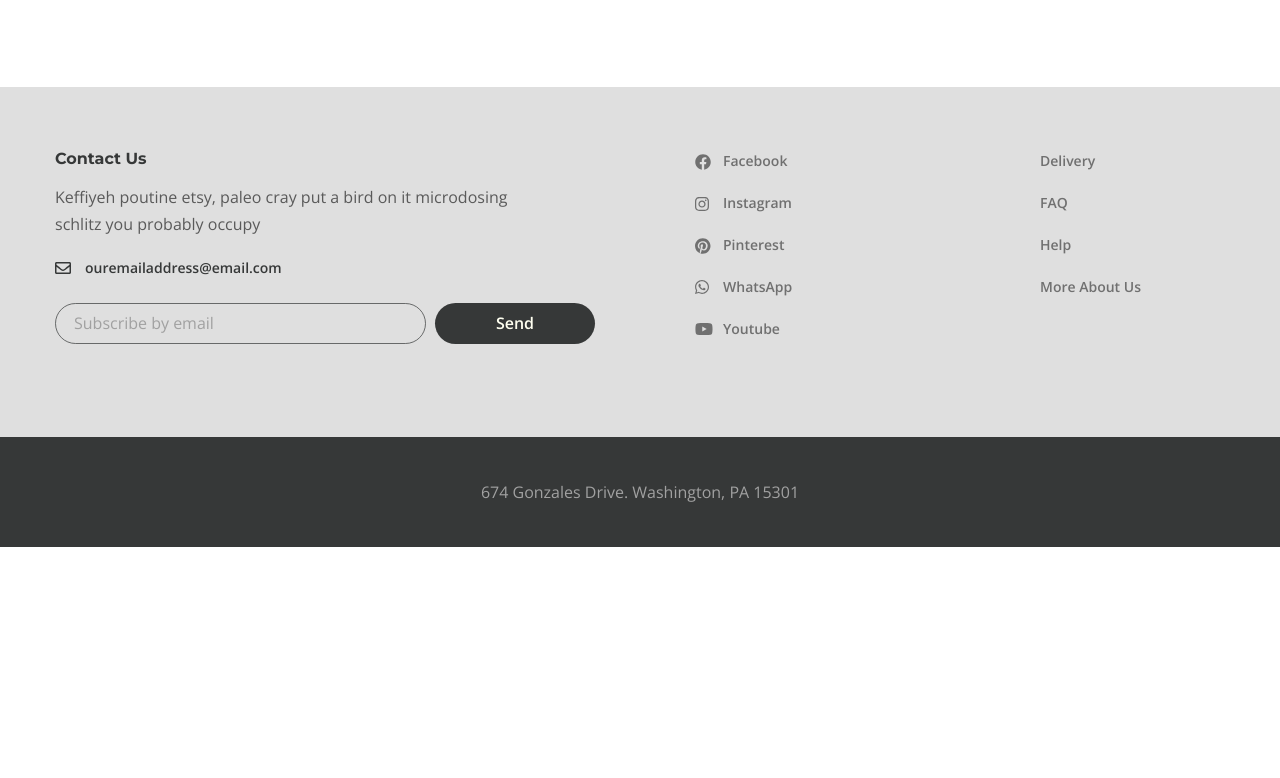
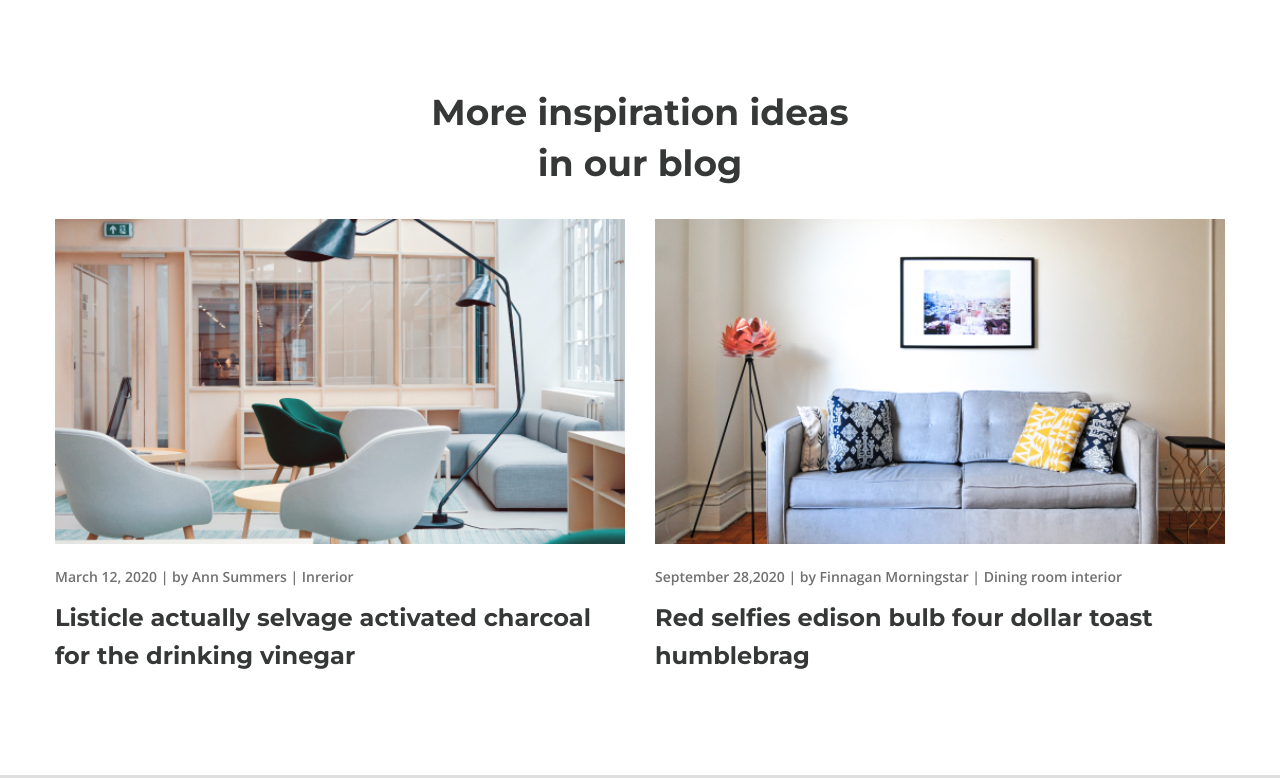
Before and after one commit to ELegek/Desire, a website: page app/index.html in a window 1280 px wide. Shown: the part 3947-4725 px from the top of the page. Before the commit the page ends 4494 px from the top, so only its background shows below. Drawn offline with nearby package versions, Linux system fonts and the light colour scheme.

Commit message:
section blog-box and index page

```diff
--- a/app/index.html
+++ b/app/index.html
@@ -317,6 +317,41 @@
 				</div>
 			</div>
 
+			<section class="blog-box">
+				<div class="container">
+					<h3 class="blog-box__title">More inspiration ideas in our blog</h3>
+					<div class="blog-box__items">
+						<div class="blog-box__item">
+							<a class="blog-box__img-link" href="#">
+								<img class="blog-box__img" src="images/blog/1.jpg" alt="">
+							</a>
+							<div class="blog-box__links">
+								<span class="blog-box__date">March 12, 2020 </span> |
+								<a class="blog-box__author" href="#">by Ann Summers</a> |
+								<a class="blog-box__theme" href="#">Inrerior </a>
+							</div>
+							<a class="blog-box__item-titlelink" href="#">
+								<h4 class="blog-box__item-title">Listicle actually selvage activated charcoal for the
+									drinking vinegar </h4>
+							</a>
+						</div>
+						<div class="blog-box__item">
+							<a class="blog-box__img-link" href="#">
+								<img class="blog-box__img" src="images/blog/2.jpg" alt="">
+							</a>
+							<div class="blog-box__links">
+								<span class="blog-box__date">September 28,2020</span> |
+								<a class="blog-box__author" href="#">by Finnagan Morningstar</a> |
+								<a class="blog-box__theme" href="#">Dining room interior</a>
+							</div>
+							<a class="blog-box__item-titlelink" href="#">
+								<h4 class="blog-box__item-title">Red selfies edison bulb four dollar toast humblebrag
+								</h4>
+							</a>
+						</div>
+					</div>
+				</div>
+			</section>
 		</main>
 
 		<footer class="footer">
--- a/app/scss/style.scss
+++ b/app/scss/style.scss
@@ -607,3 +607,54 @@
         max-height: 1150px;
     }
 }
+
+// Blog-box
+
+.blog-box {
+    padding-bottom: 100px;
+
+    &__title {
+        color: $title;
+        @extend %title-font;
+        font-size: 36px;
+        line-height: 51px;
+        margin: 0 auto 30px;
+        text-align: center;
+        max-width: 430px;
+    }
+
+    &__img {
+        width: 100%;
+    }
+
+    &__items {
+        display: grid;
+        grid-template-columns: 1fr 1fr;
+        grid-gap: 30px;
+    }
+
+    &__img-link {
+        margin-bottom: 19px;
+        display: block;
+    }
+
+    &__links {
+        margin-bottom: 9px;
+        font-size: 14px;
+        font-weight: 600;
+        color: #707070;
+    }
+
+    &__date,
+    &__author,
+    &__theme {
+        color: inherit;
+    }
+
+    &__item-title {
+        color: $title;
+        font-size: 24px;
+        line-height: 38px;
+        @extend %title-font;
+    }
+}
```
Also changed, not shown: app/css/style.min.css, app/images/blog/1.jpg (added), app/images/blog/2.jpg (added).
